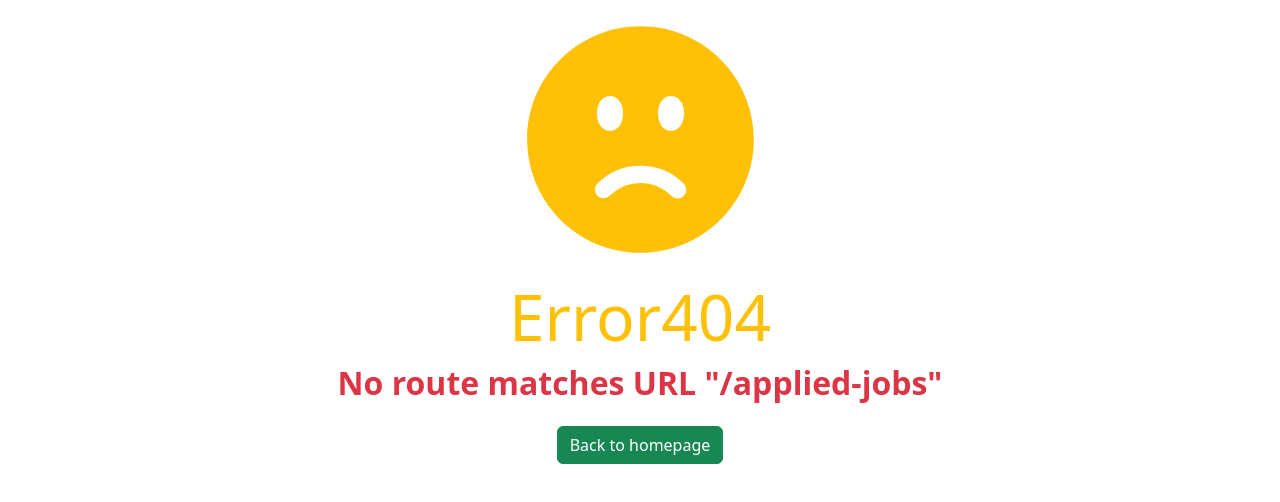
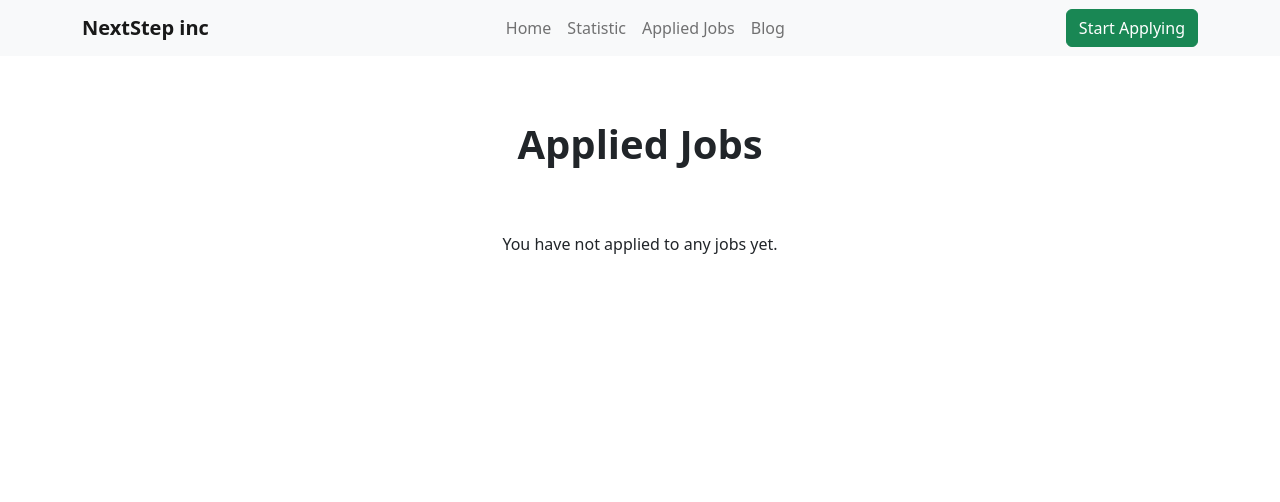
Before and after one commit to somratsam/react-ass-9, a React (Vite) app: page /applied-jobs in a window 1280 px wide. Shown: the top 502 px of the page. Built offline with nearby package versions, Linux system fonts and the light colour scheme.

Commit message:
error issue fixed

```diff
--- a/src/components/AppliedJobs.jsx
+++ b/src/components/AppliedJobs.jsx
@@ -1,3 +1,4 @@
+
 import React from 'react';
 import { Button } from 'react-bootstrap';
 import { Link } from 'react-router-dom';
@@ -5,8 +6,9 @@ import { Link } from 'react-router-dom';
 const AppliedJobs = () => {
     const jobApplications = JSON.parse(localStorage.getItem('jobApplications')) || [];
     return (
-        <div className='container '>
-            <h1 className='text-center fw-bold' style={{ margin: '4rem' }}>Applied job</h1>
+        <div className="container">
+            <h1 className="text-center fw-bold" style={{ margin: '4rem' }}>Applied Jobs</h1>
+            {jobApplications.length > 0 ? (
                 <div>
                     {jobApplications.map((job, index) => (
                         <div key={index}>
@@ -20,13 +22,15 @@ const AppliedJobs = () => {
                                     <Link to={`/job-detail/${job.id}`}><Button variant='success'>View Details</Button></Link>
                                 </div>
                             </div>
-                    </div >
+                        </div>
                     ))}
                 </div>
 
+            ) : (
+                <p className="text-center">You have not applied to any jobs yet.</p>
+            )}
         </div>
     );
 };
 
-
 export default AppliedJobs;
--- a/src/components/Banner.jsx
+++ /dev/null
@@ -1,10 +0,0 @@
-import React from 'react';
-import { Button } from 'react-bootstrap';
-
-const Banner = () => {
-    return (
-        <div></div>
-    );
-};
-
-export default Banner;
--- a/src/components/Blog.jsx
+++ b/src/components/Blog.jsx
@@ -4,7 +4,7 @@ import Accordion from 'react-bootstrap/Accordion';
 const Blog = () => {
     return (
         <div className='container' style={{ margin: '5rem' }}>
-            <div className='fw-bold text-center bg-success bg-opacity-25 rounded'  style={{ margin: '5rem' }}><h1>Q & A session</h1></div>
+            <div className='fw-bold text-center bg-success bg-opacity-25 rounded' style={{ margin: '5rem' }}><h1>Q & A session</h1></div>
             <Accordion defaultActiveKey="0">
                 <Accordion.Item eventKey="0">
                     <Accordion.Header>1. When should you use context API?</Accordion.Header>
--- a/src/components/Home.jsx
+++ b/src/components/Home.jsx
@@ -1,8 +1,5 @@
 import React, { useEffect, useState } from 'react';
 import { Button } from 'react-bootstrap';
-import Card from 'react-bootstrap/Card';
-import CardGroup from 'react-bootstrap/CardGroup';
-import Banner from './Banner';
 import { useLoaderData } from 'react-router-dom'
 import FeaturedJob from './FeaturedJob';
 import JobCategory from './JobCategory';
--- a/src/components/JobCategory.jsx
+++ b/src/components/JobCategory.jsx
@@ -13,8 +13,6 @@ const JobCategory = ({job}) => {
                             </div>
                         </div>
 
-
-
                     </div>
     );
 };
--- a/src/components/JobDetail.jsx
+++ b/src/components/JobDetail.jsx
@@ -1,25 +1,11 @@
+
 import React, { useEffect, useState } from 'react';
 import { Button } from 'react-bootstrap';
 import { useParams } from 'react-router-dom';
 
 const JobDetail = () => {
-    const saveJobApplication = (job) => {
-
-        const existingJobApplications = JSON.parse(localStorage.getItem('jobApplications')) || [];
-
-
-        existingJobApplications.push(job);
-
-
-        localStorage.setItem('jobApplications', JSON.stringify(existingJobApplications));
-    };
-    const handleApplyNowClick = () => {
-        saveJobApplication(job);
-    };
-
-
+    const [job, setJob] = useState({});
     const { id } = useParams();
-    const [job, setJob] = useState({});
 
     useEffect(() => {
         fetch('/public/featuredJob.json')
@@ -27,40 +13,44 @@ const JobDetail = () => {
             .then(data => {
                 const job = data.find(job => job.id === id);
                 setJob(job);
-            })
+            });
     }, [id]);
+
+    const handleApplyNowClick = () => {
+        const existingJobApplications = JSON.parse(localStorage.getItem('jobApplications')) || [];
+        existingJobApplications.push(job);
+        localStorage.setItem('jobApplications', JSON.stringify(existingJobApplications));
+    };
+
     return (
-        <div className='container ' style={{ marginBottom: '10rem' }}>
+        <div className="container" style={{ marginBottom: '10rem' }}>
             <div>
-                <h1 className='text-center fw-bold' style={{ margin: '5rem' }}>Job Detail</h1>
+                <h1 className="text-center fw-bold" style={{ margin: '5rem' }}>Job Detail</h1>
             </div>
             <div className="job-details d-flex justify-content-between">
-                <div className='job-description'>
-                    <p><span className='fw-bold'>Job Description: </span><small>{job.job_description}</small></p>
-                    <p><span className='fw-bold'>Job Responsibility: </span><small>{job.job_responsibility}</small></p>
-                    <p><span className='fw-bold'>Educational Requirements: </span><small>{job.educational_requirements}</small></p>
-                    <p><span className='fw-bold'>Experiences: </span><small>{job.experiences}</small></p>
-
+                <div className="job-description">
+                    <p><span className="fw-bold">Job Description: </span><small>{job.job_description}</small></p>
+                    <p><span className="fw-bold">Job Responsibility: </span><small>{job.job_responsibility}</small></p>
+                    <p><span className="fw-bold">Educational Requirements: </span><small>{job.educational_requirements}</small></p>
+                    <p><span className="fw-bold">Experiences: </span><small>{job.experiences}</small></p>
                 </div>
-                <div className='job-info'>
+                <div className="job-info">
                     <div className="card w-75">
                         <div className="card-body bg-success bg-opacity-10">
                             <h5 className="card-title fw-bold"><small>Job Detail</small></h5>
-                            <p><span className='fw-bold'>Salary: </span><small>{job.salary} (per month)</small></p>
-                            <p><span className='fw-bold'>Job Title: </span><small>{job.job_title}</small></p>
+                            <p><span className="fw-bold">Salary: </span><small>{job.salary} (per month)</small></p>
+                            <p><span className="fw-bold">Job Title: </span><small>{job.job_title}</small></p>
                             <h5 className="card-title fw-bold"><small>Contact Information</small></h5>
                             <hr />
-                            <p><span className='fw-bold'>Phone: </span><small>{job.phone}</small></p>
-                            <p><span className='fw-bold'>Email: </span><small>{job.email}</small></p>
-                            <p><span className='fw-bold'>Address: </span><small>{job.Address}</small></p>
+                            <p><span className="fw-bold">Phone: </span><small>{job.phone}</small></p>
+                            <p><span className="fw-bold">Email: </span><small>{job.email}</small></p>
+                            <p><span className="fw-bold">Address: </span><small>{job.Address}</small></p>
                         </div>
                     </div>
-                    <Button variant='success mt-3 w-75 ' onClick={handleApplyNowClick}>Apply Now</Button>
+                    <Button variant="success mt-3 w-75" onClick={handleApplyNowClick}>Apply Now</Button>
                 </div>
             </div>
         </div>
-
-
     );
 };
 
```
Also changed, not shown: src/main.jsx (+62 -4 lines), src/components/ErrorPage.jsx (indentation only), src/components/Statistics.jsx (indentation only). Lines whose indentation alone changed are shown as unchanged.
